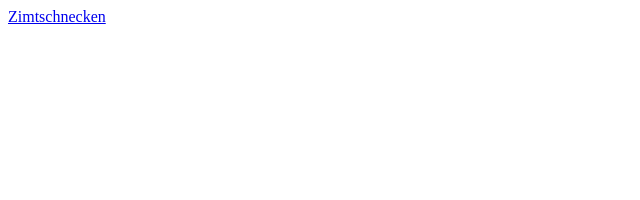
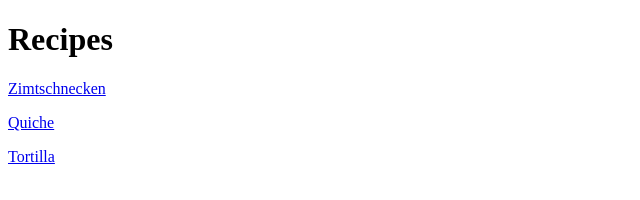
Before and after one commit to TimmyD710/Recipes, a plain HTML site: page index.html in a window 1280 px wide. Shown: the whole page, without its empty margins (0-640 px from the left). Drawn offline with Linux system fonts and the light colour scheme.

Commit message:
Add new recipes and adapt links and title of index

```diff
--- a/index.html
+++ b/index.html
@@ -6,6 +6,9 @@
     <title>Recipes</title>
 </head>
 <body>
-    <a href="./recipes/zimtschnecken.html" target="_self" rel="noreferrer">Zimtschnecken</a>
+    <h1>Recipes</h1>
+    <p><a href="./recipes/zimtschnecken.html" target="_self" rel="noreferrer">Zimtschnecken</a></p>
+    <p><a href="./recipes/quiche.html" target="_self" rel="noreferrer">Quiche</a></p>
+    <p><a href="./recipes/tortilla.html" target="_self" rel="noreferrer">Tortilla</a></p>
 </body>
 </html>
```
Also changed, not shown: recipes/quiche.html (added), recipes/tortilla.html (added).
